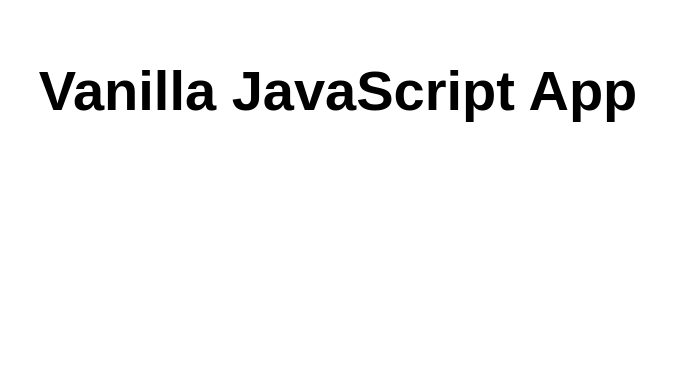
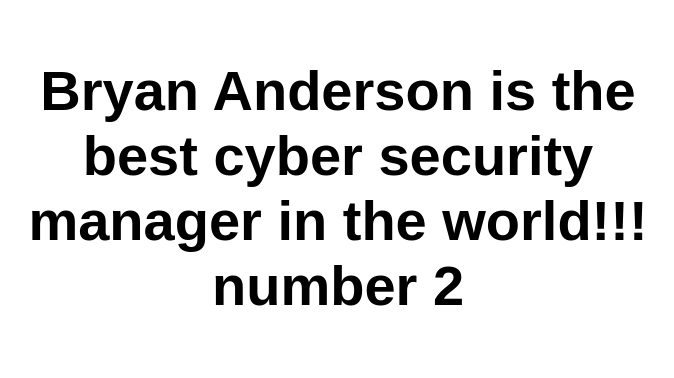
Before and after one commit to banderson1000/my-first-static-web-app, a website: page src/index.html in a window 1280 px wide. Shown: the whole page, without its empty margins (302-976 px from the left). Drawn offline with Linux system fonts and the light colour scheme.

Commit message:
Update indexV2.html

```diff
--- a/src/index.html
+++ b/src/index.html
@@ -10,7 +10,7 @@
 
 <body>
   <main>
-    <h1>Vanilla JavaScript App</h1>
+    <h1>Bryan Anderson is the best cyber security manager in the world!!! number 2  </h1>
   </main>
 </body>
 
```
